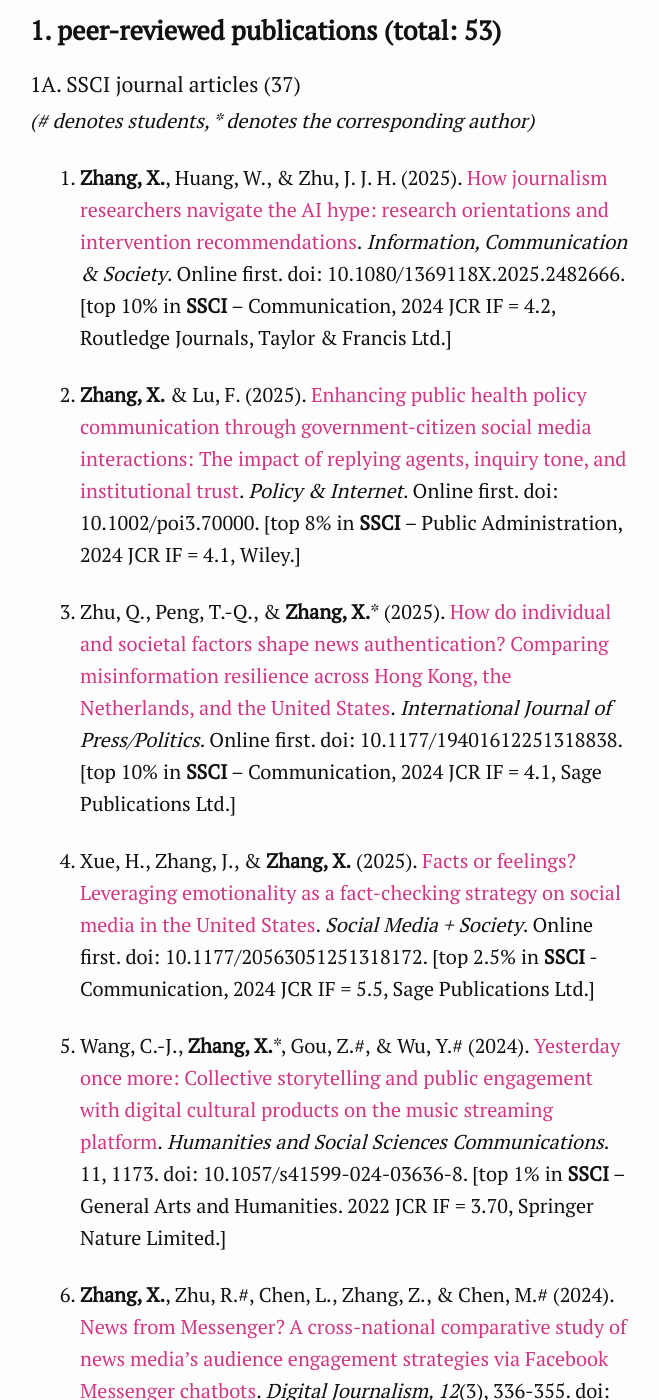
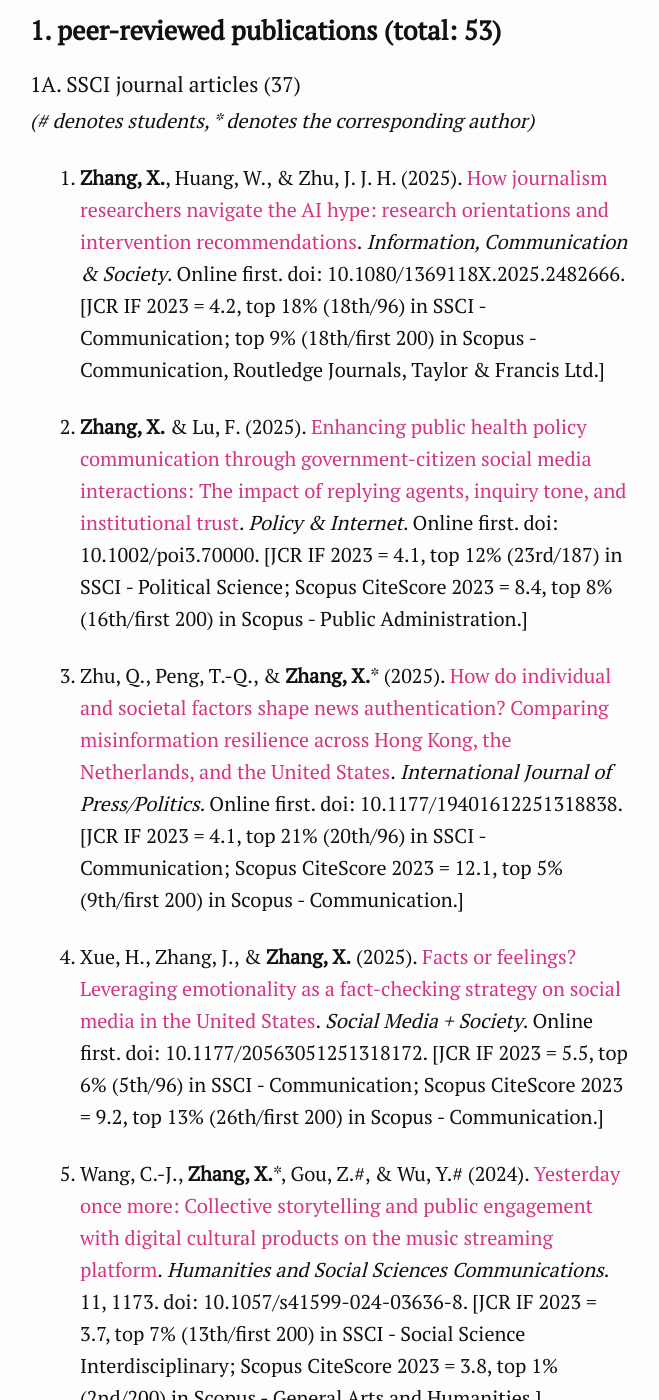
Before and after one commit to xzzhang2/xzzhang2.github.io, a Jekyll site: the page built from pages/pubs.md, in a window 1280 px wide and 1400 px high, scrolled down 515 px. Shown: the whole window, without its empty margins (310-969 px from the left). Built offline with Jekyll 4.4.1, drawn with Linux system fonts in a browser that asks for light colours.

Commit message:
updating information

```diff
--- a/pages/pubs.md
+++ b/pages/pubs.md
@@ -22,15 +22,15 @@ description: Xinzhi Zhang's publications
 
 *(\# denotes students, \* denotes the corresponding author)*
 
-1. **Zhang, X.**, Huang, W., & Zhu, J. J. H. (2025). [How journalism researchers navigate the AI hype: research orientations and intervention recommendations](https://doi.org/10.1080/1369118X.2025.2482666). *Information, Communication & Society*. Online first. doi: 10.1080/1369118X.2025.2482666. [top 10% in **SSCI** – Communication, 2024 JCR IF = 4.2, Routledge Journals, Taylor & Francis Ltd.]
+1. **Zhang, X.**, Huang, W., & Zhu, J. J. H. (2025). [How journalism researchers navigate the AI hype: research orientations and intervention recommendations](https://doi.org/10.1080/1369118X.2025.2482666). *Information, Communication & Society*. Online first. doi: 10.1080/1369118X.2025.2482666. [JCR IF 2023 = 4.2, top 18% (18th/96) in SSCI - Communication; top 9% (18th/first 200) in Scopus - Communication, Routledge Journals, Taylor & Francis Ltd.]
 
-2. **Zhang, X.** & Lu, F. (2025). [Enhancing public health policy communication through government-citizen social media interactions: The impact of replying agents, inquiry tone, and institutional trust](https://doi.org/10.1002/poi3.70000). *Policy & Internet*. Online first. doi: 10.1002/poi3.70000. [top 8% in **SSCI** – Public Administration, 2024 JCR IF = 4.1, Wiley.]
+2. **Zhang, X.** & Lu, F. (2025). [Enhancing public health policy communication through government-citizen social media interactions: The impact of replying agents, inquiry tone, and institutional trust](https://doi.org/10.1002/poi3.70000). *Policy & Internet*. Online first. doi: 10.1002/poi3.70000. [JCR IF 2023 = 4.1, top 12% (23rd/187) in SSCI - Political Science; Scopus CiteScore 2023 = 8.4, top 8% (16th/first 200) in Scopus - Public Administration.]
 
-3. Zhu, Q., Peng, T.-Q., & **Zhang, X.**\* (2025). [How do individual and societal factors shape news authentication? Comparing misinformation resilience across Hong Kong, the Netherlands, and the United States](https://journals.sagepub.com/doi/10.1177/19401612251318838). *International Journal of Press/Politics*. Online first. doi: 10.1177/19401612251318838. [top 10% in **SSCI** – Communication, 2024 JCR IF = 4.1, Sage Publications Ltd.]
+3. Zhu, Q., Peng, T.-Q., & **Zhang, X.**\* (2025). [How do individual and societal factors shape news authentication? Comparing misinformation resilience across Hong Kong, the Netherlands, and the United States](https://journals.sagepub.com/doi/10.1177/19401612251318838). *International Journal of Press/Politics*. Online first. doi: 10.1177/19401612251318838. [JCR IF 2023 = 4.1, top 21% (20th/96) in SSCI - Communication; Scopus CiteScore 2023 = 12.1, top 5% (9th/first 200) in Scopus - Communication.]
 
-4. Xue, H., Zhang, J., & **Zhang, X.** (2025). [Facts or feelings? Leveraging emotionality as a fact-checking strategy on social media in the United States](https://journals.sagepub.com/doi/10.1177/20563051251318172). *Social Media + Society*. Online first. doi: 10.1177/20563051251318172. [top 2.5% in **SSCI** - Communication, 2024 JCR IF = 5.5, Sage Publications Ltd.]
+4. Xue, H., Zhang, J., & **Zhang, X.** (2025). [Facts or feelings? Leveraging emotionality as a fact-checking strategy on social media in the United States](https://journals.sagepub.com/doi/10.1177/20563051251318172). *Social Media + Society*. Online first. doi: 10.1177/20563051251318172. [JCR IF 2023 = 5.5, top 6% (5th/96) in SSCI - Communication; Scopus CiteScore 2023 = 9.2, top 13% (26th/first 200) in Scopus - Communication.]
 
-5. Wang, C.-J., **Zhang, X.**\*, Gou, Z.\#, & Wu, Y.\# (2024). [Yesterday once more: Collective storytelling and public engagement with digital cultural products on the music streaming platform](https://www.nature.com/articles/s41599-024-03636-8). *Humanities and Social Sciences Communications*. 11, 1173. doi: 10.1057/s41599-024-03636-8. [top 1% in **SSCI** – General Arts and Humanities. 2022 JCR IF = 3.70, Springer Nature Limited.]
+5. Wang, C.-J., **Zhang, X.**\*, Gou, Z.\#, & Wu, Y.\# (2024). [Yesterday once more: Collective storytelling and public engagement with digital cultural products on the music streaming platform](https://www.nature.com/articles/s41599-024-03636-8). *Humanities and Social Sciences Communications*. 11, 1173. doi: 10.1057/s41599-024-03636-8. [JCR IF 2023 = 3.7, top 7% (13th/first 200) in SSCI - Social Science Interdisciplinary; Scopus CiteScore 2023 = 3.8, top 1% (2nd/200) in Scopus - General Arts and Humanities.]
 
 6. **Zhang, X.**, Zhu, R.\#, Chen, L., Zhang, Z., & Chen, M.\# (2024). [News from Messenger? A cross-national comparative study of news media’s audience engagement strategies via Facebook Messenger chatbots](https://www.tandfonline.com/doi/full/10.1080/21670811.2022.2145329). *Digital Journalism, 12*(3), 336-355. doi: 10.1080/21670811.2022.2145329. [**Q1 (top 5%) in SSCI** - Communication, 2021 JCR IF = 6.847, Sage Publications Ltd.]
 
```
Also changed, not shown: index.md (+1 -1 lines), pages/Chinese.md (+1 -1 lines).
